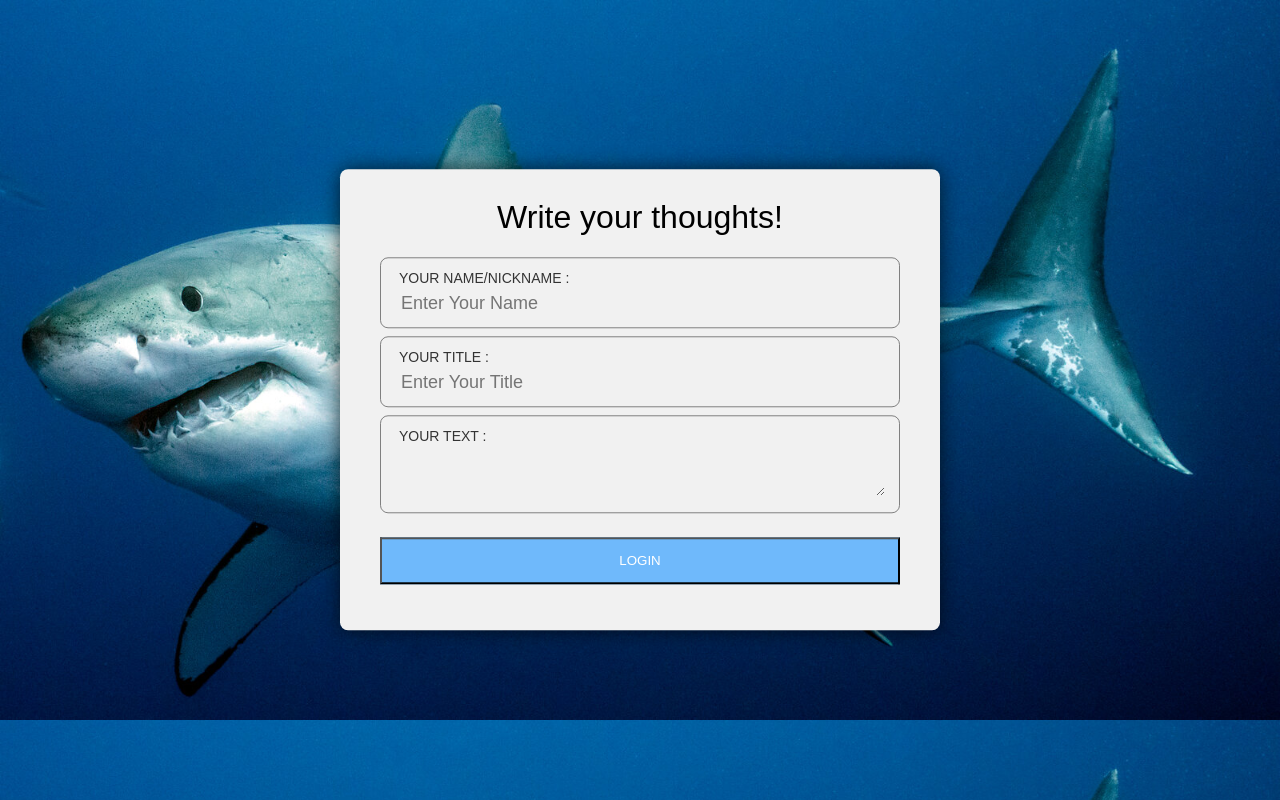
After one commit to sudo-execute-sanitar/blog, a Flask app: page /notes/new in a window 1280 px wide. The commit adds this page. Run offline with Flask 2, Linux system fonts and the light colour scheme.

Commit message:
add_new_note

```diff
--- a/main.py
+++ b/main.py
@@ -9,7 +9,7 @@ class Note:
                  text="Lorem, ipsum dolor sit amet consectetur adipisicing elit. Rem adipisci, distinctio qui "
                       "doloribus neque debitis. Vero accusamus dolorum rerum sed asperiores beatae earum vel. Maiores "
                       "eveniet iure delectus cum officiis!",
-                 time=datetime.datetime.now(),
+                 time=datetime.datetime(2020, 10, 9),
                  image_address="../static/images/shark.jpg"):
         self.author = author
         self.title = title
@@ -28,3 +28,26 @@ app = flask.Flask(__name__)
 @app.route('/notes')
 def notes():
     return flask.render_template('notes.html', notes=records)
+
+
+@app.route('/notes/new')
+def notes_new():
+    if 'userID' in flask.request.cookies:
+        return flask.render_template('post_form.html', username=flask.request.cookies.get('userID'))
+    return flask.render_template('post_form.html', username='')
+
+
+@app.route('/setcookie', methods=['POST', 'GET'])
+def setcookie():
+    if flask.request.method == 'POST':
+        title = flask.request.form.get('title')
+        text = flask.request.form.get('text')
+        user = flask.request.form['nm']
+
+    tmp = Note(user, title, text, datetime.datetime.now())
+    records.append([{'id': records[-1][0]['id'] + 1}, tmp])
+
+    resp = flask.make_response(flask.render_template('post_form.html'))
+    resp.set_cookie('userID', user)
+    flask.redirect(flask.url_for('notes'))
+    return resp
--- a/static/styles/notes.css
+++ b/static/styles/notes.css
@@ -115,7 +115,6 @@ body{
     .blog-post{
         max-width: 70rem;
     }
-
 }
 
 @media screen and (max-width: 768px){
--- /dev/null
+++ b/static/styles/post_form.css
@@ -0,0 +1,63 @@
+body{
+    margin: 0;
+    padding: 0;
+    background: url(../images/shark.jpg);
+    background-size: cover;
+}
+
+.post-form{
+    width: 85%;
+    max-width: 600px;
+    background: #f1f1f1;
+    position: absolute;
+    top: 50%;
+    left: 50%;
+    transform: translate(-50%, -50%);
+    padding: 30px 40px;
+    box-sizing: border-box;
+    border-radius: 8px;
+    text-align: center;
+    box-shadow: 0 0 20px #000000b3;
+    font-family: "Monterrat", sans-serif;
+}
+
+.post-form h1{
+    margin-top: 0;
+    font-weight: 200;
+}
+
+.txtb{
+    border: 1px solid gray;
+    margin: 8px 0;
+    padding: 12px 18px;
+    border-radius: 8px;
+}
+
+.txtb label{
+    display: block;
+    text-align: left;
+    color: #333;
+    text-transform: uppercase;
+    font-size: 14px;
+}
+
+.txtb input, textarea{
+    width: 100%;
+    border: none;
+    background: none;
+    outline: none;
+    font-size: 18px;
+    margin-top: 6px;
+}
+
+.btn{
+    display: inline-block;
+    background: rgba(79, 172, 254, .8);
+    padding: 14px 0;
+    color: white;
+    text-transform: uppercase;
+    font-style: unset;
+    cursor: pointer;
+    margin-top: 8px;
+    width: 100%;
+}
--- a/templates/notes.html
+++ b/templates/notes.html
@@ -7,11 +7,12 @@
     <title>Community Blog</title>
     <meta http-equiv="X-UA-Compatible" content="ie=edge">
     <link rel="stylesheet" href="../static/styles/notes.css">
+    <link rel="stylesheet" href="../static/styles/all.css">
 </head>
 <body>
     <div style="display: inline-block;">
         {% for i in range(notes|length) %}
-        <div class="blog-post">
+        <div class="blog-post" onclick="myFunction( event );">
             <div class="blog-post__img">
                 <img src="{{notes[i][1].image_address}}" alt="">
             </div>
--- /dev/null
+++ b/templates/post_form.html
@@ -0,0 +1,32 @@
+<!DOCTYPE html>
+<html lang="en">
+<head>
+    <meta charset="UTF-8">
+    <meta name="viewport" content="width=device-width, initial-scale=1.0">
+    <title>New Post</title>
+    <link rel="stylesheet" href="../static/styles/post_form.css">
+</head>
+<body>
+    <div class="post-form">
+
+        <h1>Write your thoughts!</h1>
+        <form action="/setcookie" method="POST">
+        <div class="txtb">
+            <label>Your name/nickname : </label>
+                <input type="text" name="nm" value="{{ username }}" placeholder="Enter Your Name">
+        </div>
+
+        <div class="txtb">
+            <label>Your Title : </label>
+            <input type="text" name="title" value="" placeholder="Enter Your Title">
+        </div>
+
+        <div class="txtb">
+            <label>Your Text : </label>
+            <textarea name="text"></textarea>
+        </div>
+        <p><input class="btn" type = 'submit' value = 'Login'/></p>
+        </form>
+    </div>
+</body>
+</html>
```
